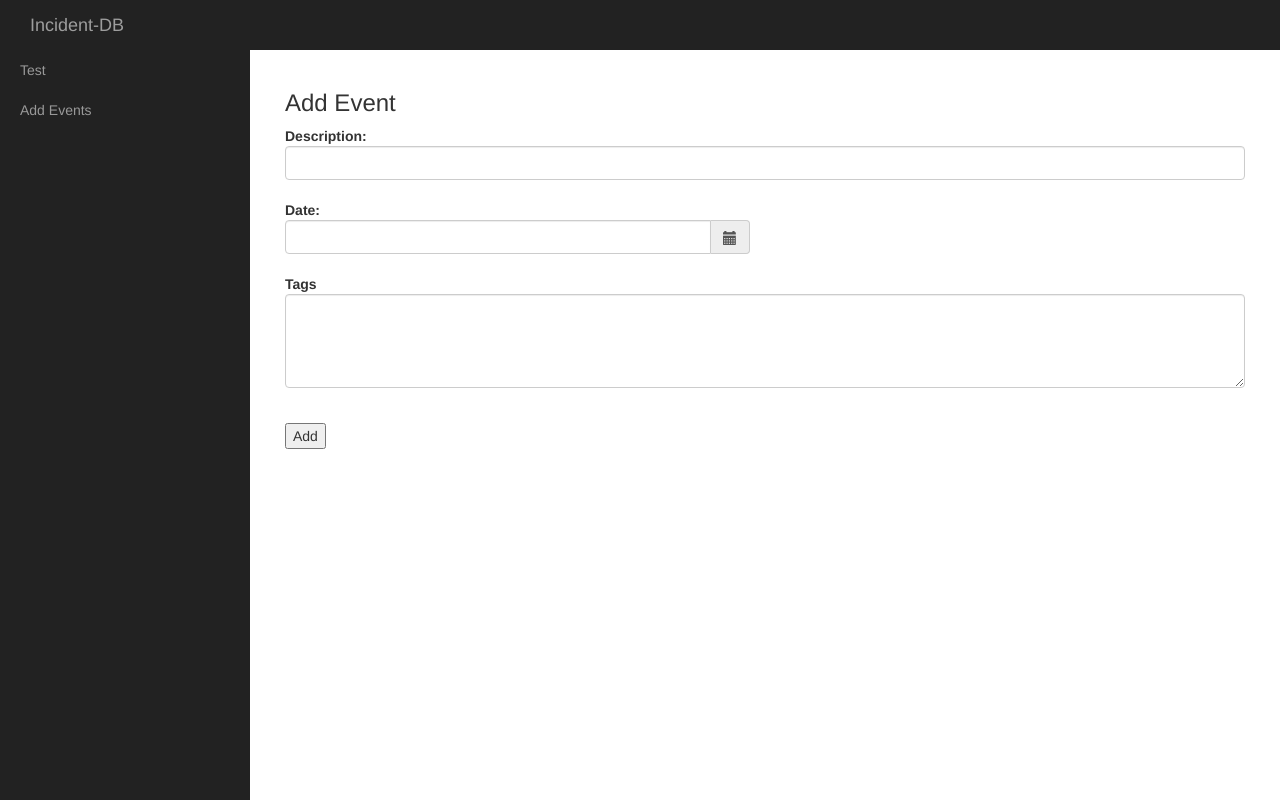
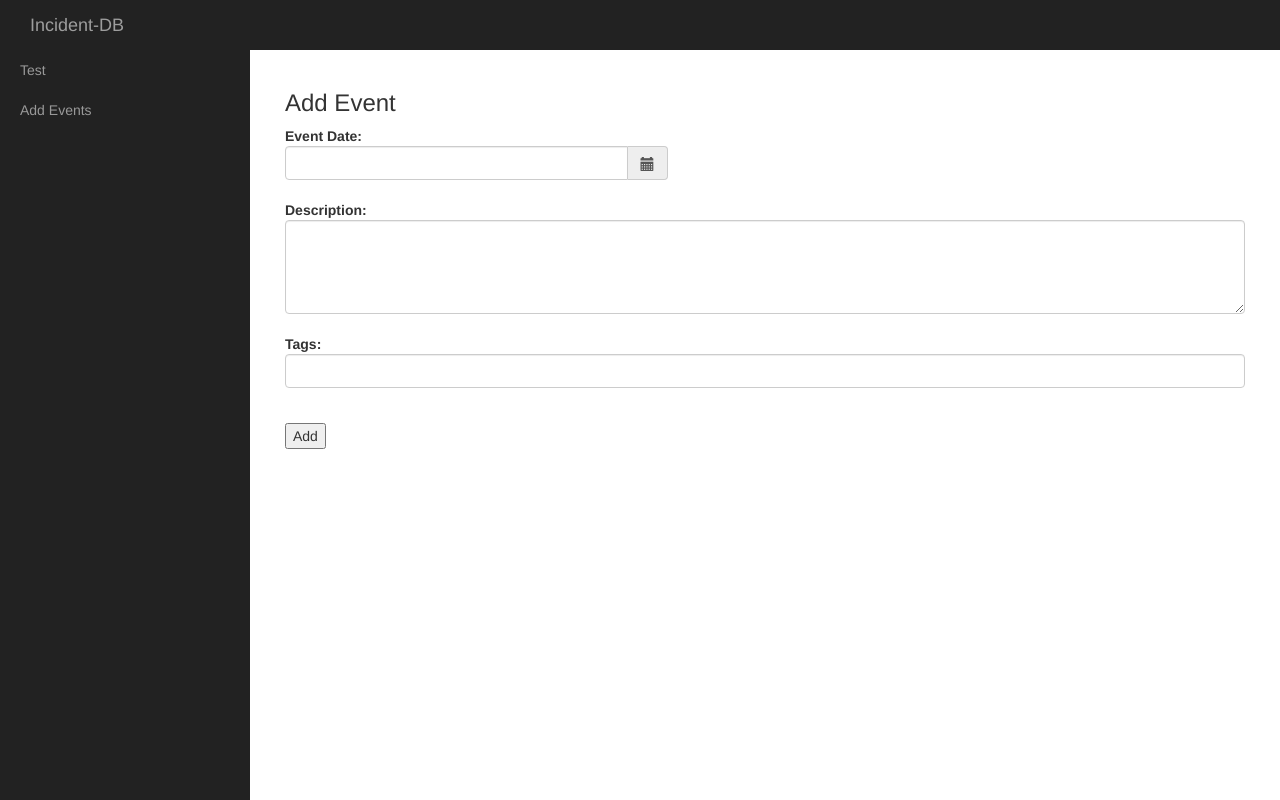
Before and after one commit to shimmyt/Incident-DB, a Flask app: page /eventadd in a window 1280 px wide. Run offline with Flask 2, Linux system fonts and the light colour scheme; some libraries are stand-ins or nearby versions.

Commit message:
changed layout a bit for addevent

```diff
--- a/incident-db/templates/addevent.html
+++ b/incident-db/templates/addevent.html
@@ -18,17 +18,9 @@
 			<form action="{{ url_for('add_event_page') }}" method=post>
 				<div class="form-group">
 				<div class="row">
-					<div class="col-sm-12">
+					<div class="col-sm-5">
 						<dl>
-							<dt>Description:
-							<input type="text" class="form-control" name=description>
-						</dl>
-					</div>
-				</div>
-				<div class="row">
-					<div class="col-sm-6">
-						<dl>
-							<dt>Date:
+							<dt>Event Date:
 							<div id='date_picker' class="input-group date">
 							 	<input type="text" class="form-control" name="date">
 								<span class="input-group-addon">
@@ -44,11 +36,20 @@
 					</script>
 
 				</div>
+
+				<div class="row">
+					<div class="col-sm-12">
+						<dl>
+							<dt>Description:
+							<textarea type="text" rows=4 class="form-control" name=description></textarea>
+						</dl>
+					</div>
+				</div>
 				<div class="row">
 					<div class="col-lg-12">
 						<dl>
-						<dt>Tags
-						<textarea type"text" rows="4" name="tags" class="form-control"></textarea>
+						<dt>Tags:
+						<input type"text" name="tags" class="form-control">
 						</dl>
 					</div>
 				</div>
```
